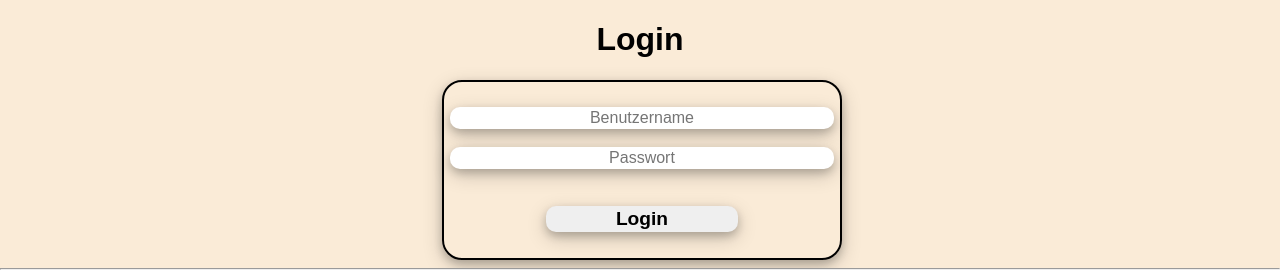
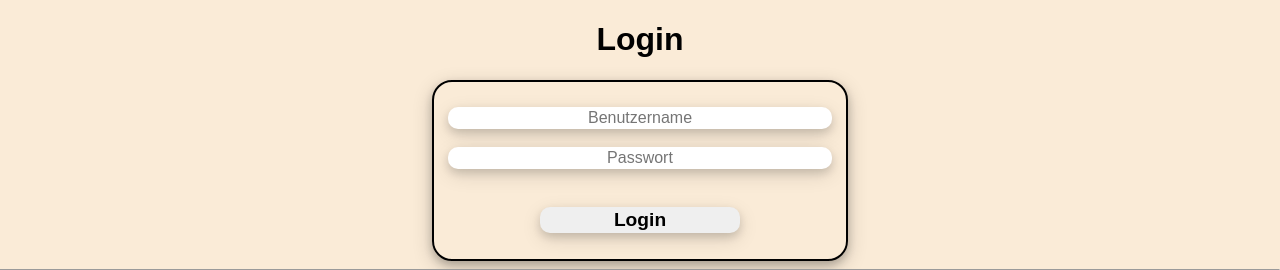
Before and after one commit to Swaggeroo/FotoVoting, a PHP site: page / in a window 1280 px wide. Shown: the top 270 px of the page. Run offline with PHP 8.4, Linux system fonts and the light colour scheme.

Commit message:
responsive Test

```diff
--- a/CSS/login.css
+++ b/CSS/login.css
@@ -3,14 +3,14 @@ h1{
 }
 
 #loginForm{
-  width: 30%;
+  max-width: 25em;
   padding-left: 0.5%;
   padding-right: 0.5%;
   padding-top: 2%;
   padding-bottom: 2%;
   border: 2px solid black;
-  margin-left: 34.5%;
-  margin-right: 34.5%;
+  /*margin-left: 34.5%;
+  margin-right: 34.5%;*/
   border-radius: 20px;
   box-shadow: 0 4px 8px 0 rgba(0, 0, 0, 0.2), 0 6px 20px 0 rgba(0, 0, 0, 0.19);
 }
@@ -18,8 +18,8 @@ h1{
 #loginButton{
   width: 50% !important;
   margin-top: 5%;
-  margin-left: 25%;
-  margin-right: 25%;
+  /*margin-left: 25%;
+  margin-right: 25%;*/
   cursor: pointer;
   font-weight: bold;
   font-size: 1.2em !important;
@@ -28,9 +28,9 @@ h1{
 
 #loginForm input{
   text-align: center;
-  width: 99%;
+  width: 95%;
   font-size: 1em;
-  box-shadow: 0 4px 8px 0 rgba(0, 0, 0, 0.2), 0 6px 20px 0 rgba(0, 0, 0, 0.19);
+  box-shadow: 0 4px 8px 0 rgba(0, 0, 0, 0.14), 0 6px 20px 0 rgba(0, 0, 0, 0.12);
   padding: 0.5%;
   border-radius: 10px;
   border: none;
@@ -38,5 +38,5 @@ h1{
 }
 
 #loginForm input:hover{
-  box-shadow: 0 4px 8px 0 rgba(0, 0, 0, 0.8), 0 6px 20px 0 rgba(0, 0, 0, 0.7);
+  box-shadow: 0 4px 8px 0 rgba(0, 0, 0, 0.6), 0 6px 20px 0 rgba(0, 0, 0, 0.5);
 }
--- a/index.html
+++ b/index.html
@@ -30,6 +30,7 @@
 <body>
     <h1>Login</h1>
 
+    <div align="center">
         <form id="loginForm" action="login.php" method="post">
             <input type="text" name="username" id="usernameInput" placeholder="Benutzername" required/>
             <br>
@@ -38,8 +39,8 @@
             <br>
             <br>
             <input id="loginButton" type="submit" value="Login" />
-
         </form>
+    </div>
 
 
 
```
Lines whose indentation alone changed are shown as unchanged.
